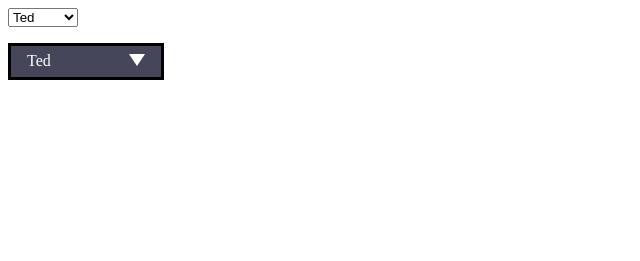
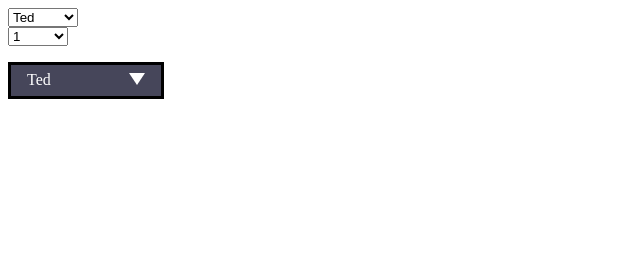
Before and after one commit to ManeeshChiba/selectJS, a plain HTML site: page index.html in a window 1280 px wide. Shown: the whole page, without its empty margins (0-640 px from the left). Drawn offline with nearby package versions, Linux system fonts and the light colour scheme.

Commit message:
Began scraping data from existing select elements.

```diff
--- a/index.html
+++ b/index.html
@@ -13,6 +13,19 @@
 	        <option value="marshal">Marshal</option>
 	        <option value="lily">Lily</option>
 	        <option value="robin">Robin</option>
+	    </select>
+	    <br />
+	    <select name="numbers" id="numbers">
+	        <optgroup label="Ones">
+	        	<option value="1">1</option>
+	        	<option value="11">11</option>
+	        	<option value="111">111</option>
+	        </optgroup>
+	        <optgroup label="Twos">
+	        	<option value="2">2</option>
+	        	<option value="22">22</option>
+	        	<option value="222">222</option>
+	        </optgroup>
 	    </select>
 	    <br />
 	    <ul class="faux-select" data-selected-value="ted">
--- a/js/main.js
+++ b/js/main.js
@@ -1,4 +1,23 @@
 $(function() {
+
+	if ( $('select').length > 0 ){
+
+		$('select').each(function(selectIndex){
+			$(this).addClass('selectReplace'+selectIndex);
+			var selectName = $(this).attr('name');
+			if ( $(this).attr('id') != undefined && $(this).attr('id') != false ){
+				var selectId = $(this).attr('id');
+			}
+			var arrOptionName = new Array();
+			var arrOptionValue = new Array();
+
+			$('option', this).each(function(optionIndex){
+				arrOptionValue[optionIndex] = $(this).attr('value');
+				arrOptionName[optionIndex] = $(this).text();
+			});
+		});
+
+	}
 
 	$('.faux-select').click(function(){
 	  $(this).toggleClass('open');
```
